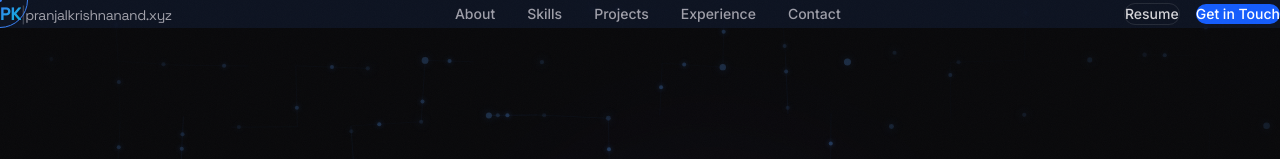
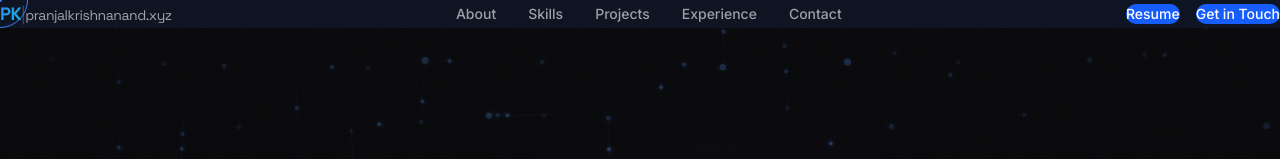
Before and after one commit to IamKnight8055/content-prod, a Next.js app: page / in a window 1280 px wide. Shown: the top 159 px of the page. Built offline with nearby package versions, Linux system fonts and the light colour scheme.

Commit message:
style: match Resume button color to Get in Touch blue

```diff
--- a/components/layout/Navigation.tsx
+++ b/components/layout/Navigation.tsx
@@ -115,7 +115,7 @@ export default function Navigation() {
             <a
               href="/resume.pdf"
               download
-              className="text-sm font-medium px-4 py-2 rounded-full border border-white/10 text-zinc-300 hover:text-white hover:border-blue-500/50 transition-all duration-300"
+              className="text-sm font-medium px-4 py-2 rounded-full bg-blue-600 hover:bg-blue-500 text-white transition-all duration-300"
               id="nav-resume-btn"
             >
               Resume
```
